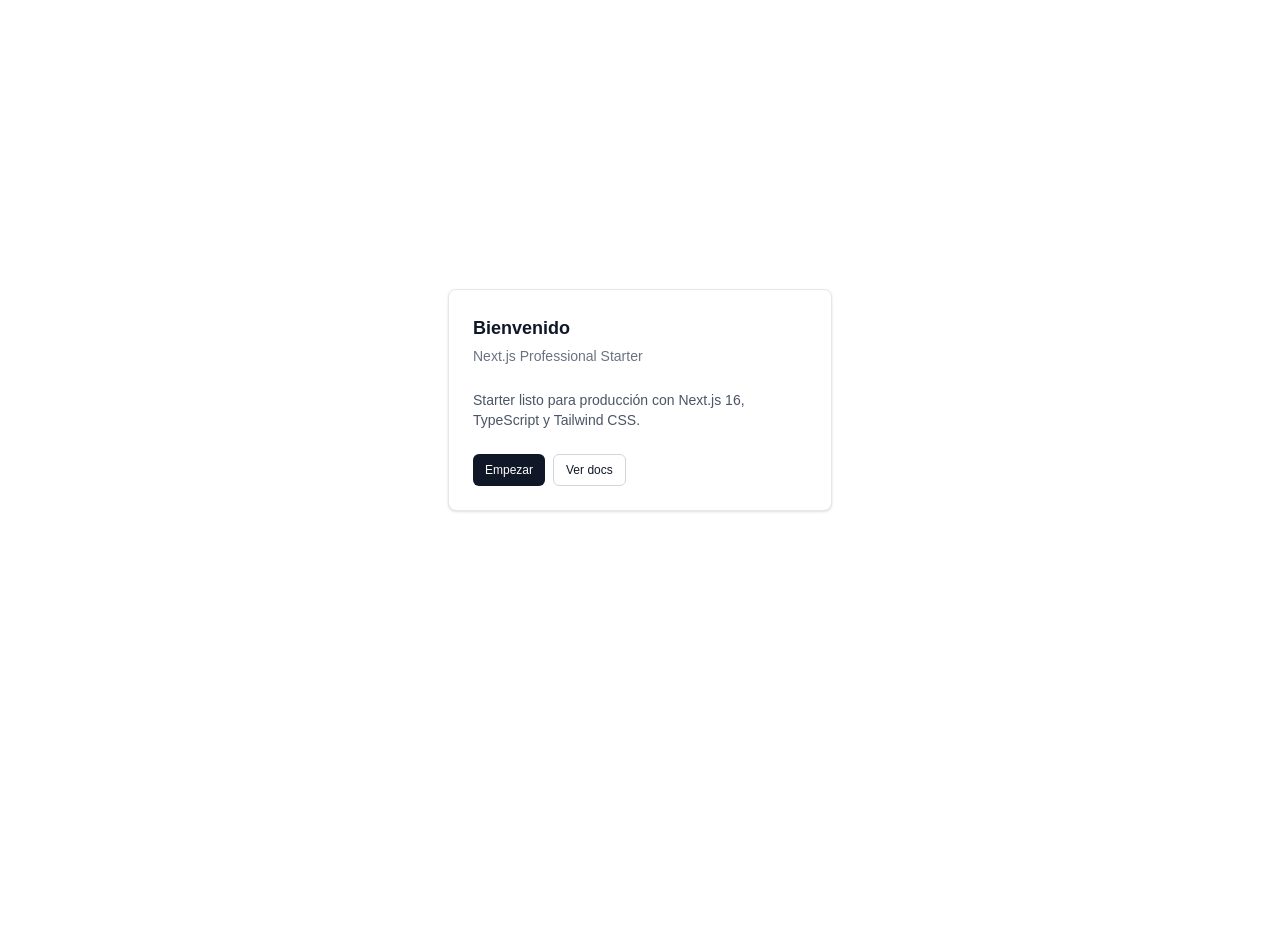
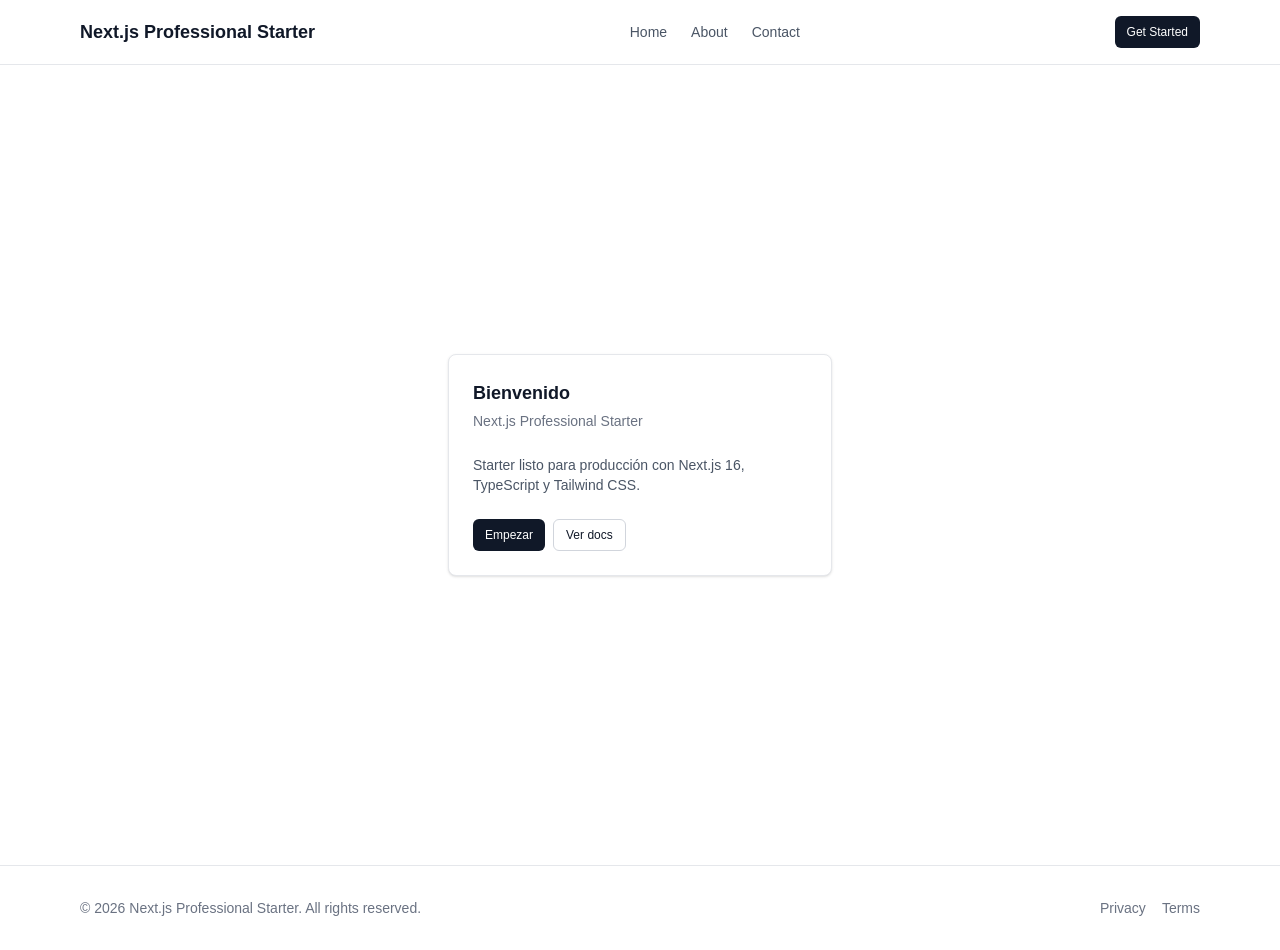
Before and after one commit to alvarorubio-dev/nextjs-professional-starter, a Next.js app: page / in a window 1280 px wide. Before the commit the page ends 800 px from the top, so only its background shows below. Built offline with nearby package versions, Linux system fonts and the light colour scheme.

Commit message:
feat: add Header, Footer and Layout components

```diff
--- a/src/app/layout.tsx
+++ b/src/app/layout.tsx
@@ -1,5 +1,8 @@
 import type { Metadata } from 'next'
 import { Geist, Geist_Mono } from 'next/font/google'
+import { Header } from '@/components/layout'
+import { Footer } from '@/components/layout'
+import { siteConfig } from '@/config/site'
 import './globals.css'
 
 const geistSans = Geist({
@@ -13,18 +16,20 @@ const geistMono = Geist_Mono({
 })
 
 export const metadata: Metadata = {
-  title: 'Create Next App',
-  description: 'Generated by create next app',
+  title: siteConfig.name,
+  description: siteConfig.description,
 }
 
-export default function RootLayout({
-  children,
-}: Readonly<{
-  children: React.ReactNode
-}>) {
+export default function RootLayout({ children }: { children: React.ReactNode }) {
   return (
-    <html lang="en" className={`${geistSans.variable} ${geistMono.variable} h-full antialiased`}>
-      <body className="flex min-h-full flex-col">{children}</body>
+    <html lang="en">
+      <body className={`${geistSans.variable} ${geistMono.variable} antialiased`}>
+        <div className="flex min-h-screen flex-col">
+          <Header />
+          <main className="flex-1">{children}</main>
+          <Footer />
+        </div>
+      </body>
     </html>
   )
 }
--- /dev/null
+++ b/src/components/layout/footer.tsx
@@ -0,0 +1,27 @@
+import Link from 'next/link'
+import { siteConfig } from '@/config/site'
+import { footerNav } from '@/config/nav'
+
+export function Footer() {
+  return (
+    <footer className="w-full border-t border-gray-200 bg-white">
+      <div className="mx-auto flex max-w-6xl flex-col items-center justify-between gap-4 px-4 py-8 md:flex-row">
+        <p className="text-sm text-gray-500">
+          © {new Date().getFullYear()} {siteConfig.name}. All rights reserved.
+        </p>
+
+        <nav className="flex items-center gap-4">
+          {footerNav.map((item) => (
+            <Link
+              key={item.href}
+              href={item.href}
+              className="text-sm text-gray-500 transition-colors hover:text-gray-900"
+            >
+              {item.label}
+            </Link>
+          ))}
+        </nav>
+      </div>
+    </footer>
+  )
+}
--- /dev/null
+++ b/src/components/layout/header.tsx
@@ -0,0 +1,31 @@
+import Link from 'next/link'
+import { siteConfig } from '@/config/site'
+import { mainNav } from '@/config/nav'
+import { Button } from '@/components/ui'
+
+export function Header() {
+  return (
+    <header className="sticky top-0 z-50 w-full border-b border-gray-200 bg-white/80 backdrop-blur-sm">
+      <div className="mx-auto flex h-16 max-w-6xl items-center justify-between px-4">
+        <Link href="/" className="text-lg font-bold text-gray-900">
+          {siteConfig.name}
+        </Link>
+
+        <nav className="hidden items-center gap-6 md:flex">
+          {mainNav.map((item) => (
+            <Link
+              key={item.href}
+              href={item.href}
+              className="text-sm text-gray-600 transition-colors hover:text-gray-900"
+              {...(item.external ? { target: '_blank', rel: 'noopener noreferrer' } : {})}
+            >
+              {item.label}
+            </Link>
+          ))}
+        </nav>
+
+        <Button size="sm">Get Started</Button>
+      </div>
+    </header>
+  )
+}
--- /dev/null
+++ b/src/components/layout/index.ts
@@ -0,0 +1,2 @@
+export { Header } from './header'
+export { Footer } from './footer'
```
